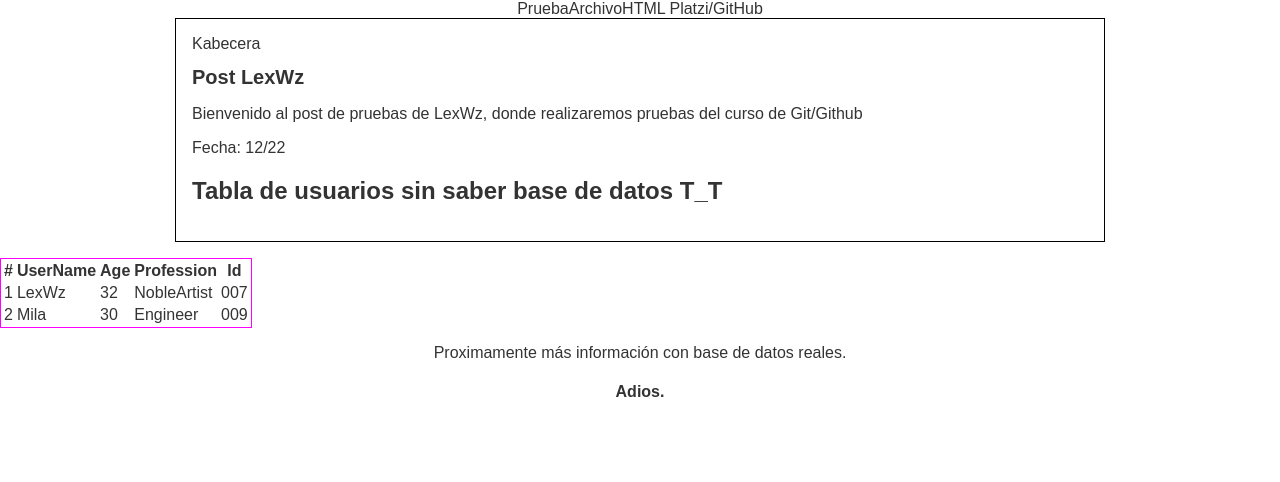
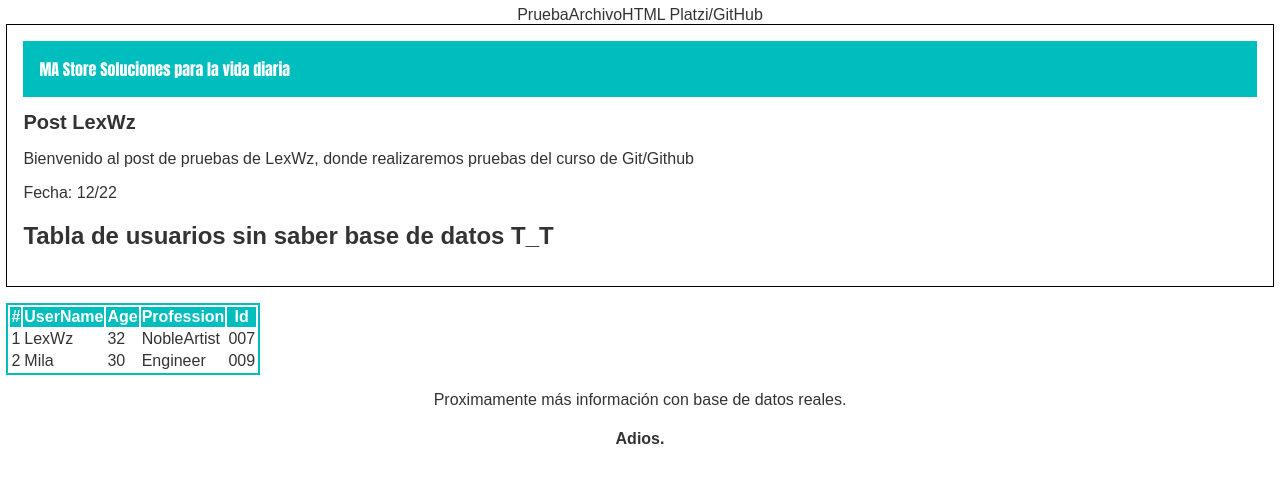
Before and after one commit to LexWz-SC/cursoPlatzi, a plain HTML site: page blogPostGitPlatzi.html in a window 1280 px wide. Drawn offline with Linux system fonts and the light colour scheme.

Commit message:
Cambios:Html: Se agregó 'tagline' de 'Kabecera'. CSS:BackroundColor en 'Kabecera' y 'th' de 'UserTable'. Fuente Tipográfica de 'Kabecera'.

```diff
--- a/blogPostGitPlatzi.html
+++ b/blogPostGitPlatzi.html
@@ -6,7 +6,8 @@
     <body>
         <div id="HeadContainer">
             <div id="Kabecera">
-                Kabecera
+                MA Store
+                <span id="tagline">Soluciones para la vida diaria</span>
             </div>
             <div id="Post">
                 <h1>Post LexWz</h1>
--- a/css/estilos.css
+++ b/css/estilos.css
@@ -3,17 +3,30 @@ body
     color: #333;
     text-align: center;
     font-family: Arial, Helvetica, sans-serif;
-    margin: 0;
+    margin: 0.5%;
     padding: 0;
 
 }
 #HeadContainer
 {
-    width: 70%;
     padding: 1em;
     text-align: left;
     border: 1px solid #000;
     margin: 0 auto;
+}
+#Kabecera
+{
+    background: rgb(0, 190, 190);
+    font-family: Impact, Haettenschweiler, 'Arial Narrow Bold', sans-serif;
+    color: rgb(255, 255, 255);
+    margin: 0;
+    padding: 1em;
+}
+#Kabeceera #tagline
+{
+    padding: auto;
+    font-size: 0.5em;
+    font-family: Arial, Helvetica, sans-serif;
 }
 #HeadContainer h1
 {
@@ -23,5 +36,11 @@ body
 {
     width: fit-content;
     padding: auto;
-    border: 1px solid magenta;
+    border: 2px solid rgb(0, 190, 190);
 }
+th
+{
+    font-weight: bold;
+    background: rgb(0, 190, 190);
+    color: rgb(255, 255, 255);
+}
```
